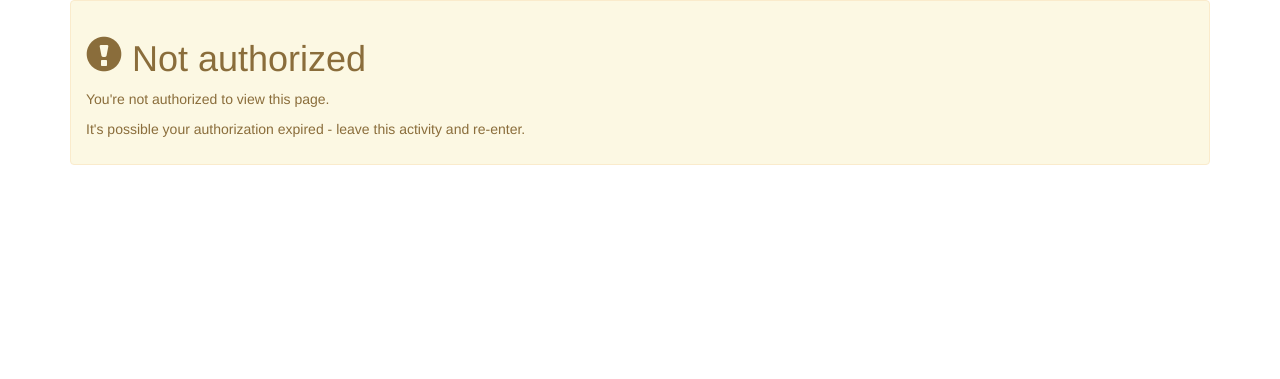
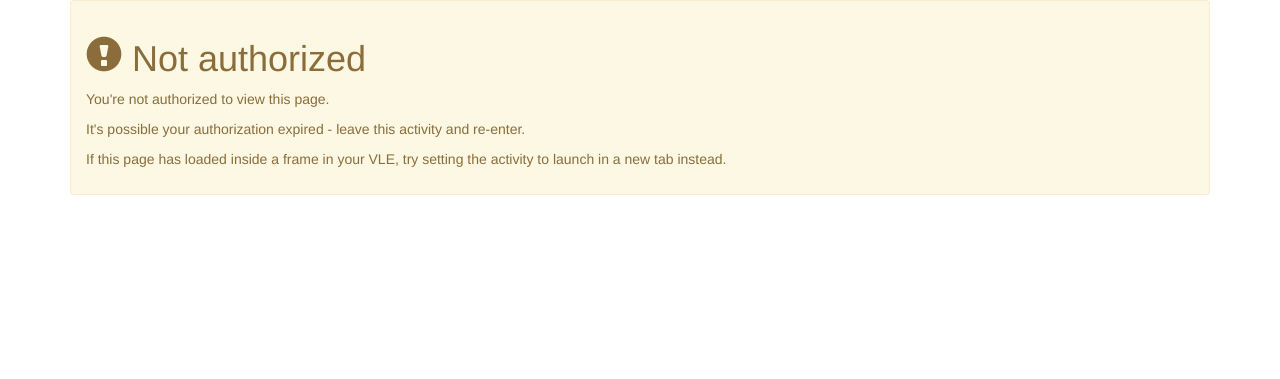
Before and after one commit to numbas/numbas-lti-provider, a Django app: template numbas_lti/templates/numbas_lti/not_authorized.html in a window 1280 px wide. Shown: the top 379 px of the page. Run offline with Django 3.2, Linux system fonts and the light colour scheme; the template is opened without the code that fills it, so the values that code supplies are empty; some libraries are stand-ins or nearby versions.

Commit message:
stuff about opening in a new window
Cross-site security policies can prevent iframes from writing cookies,
which scuppers the LTI tool's session management.

If the LTI activity launches in a new window instead, the browser will
allow it to write cookies, so everything works.

This commit adds a hint to the "not authorized" page about opening in a
new window, and some lines to the Moodle and Canvas setup instructions.

Annoyingly, while Moodle lets you set up LTI tools to launch in a new
window by default, in Canvas it looks like you have to set it for each
individual activity.

```diff
--- a/numbas_lti/templates/numbas_lti/not_authorized.html
+++ b/numbas_lti/templates/numbas_lti/not_authorized.html
@@ -12,6 +12,7 @@
     <main>
         <p>{% trans "You're not authorized to view this page." %}</p>
         <p>{% trans "It's possible your authorization expired - leave this activity and re-enter." %}</p>
+        <p>{% trans "If this page has loaded inside a frame in your VLE, try setting the activity to launch in a new tab instead." %}</p>
     </main>
     </div>
 </div>
```
Also changed, not shown: 1 other file.
